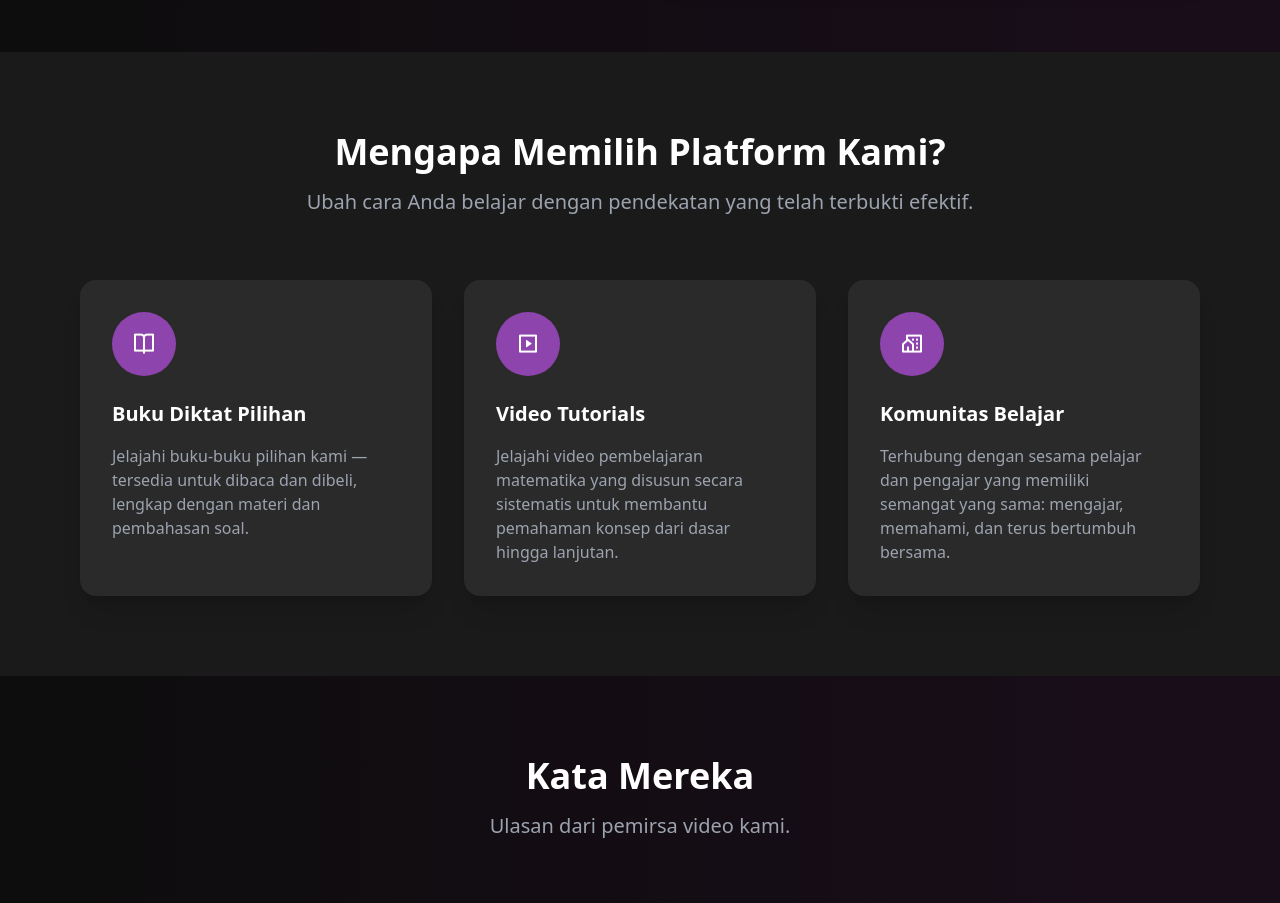
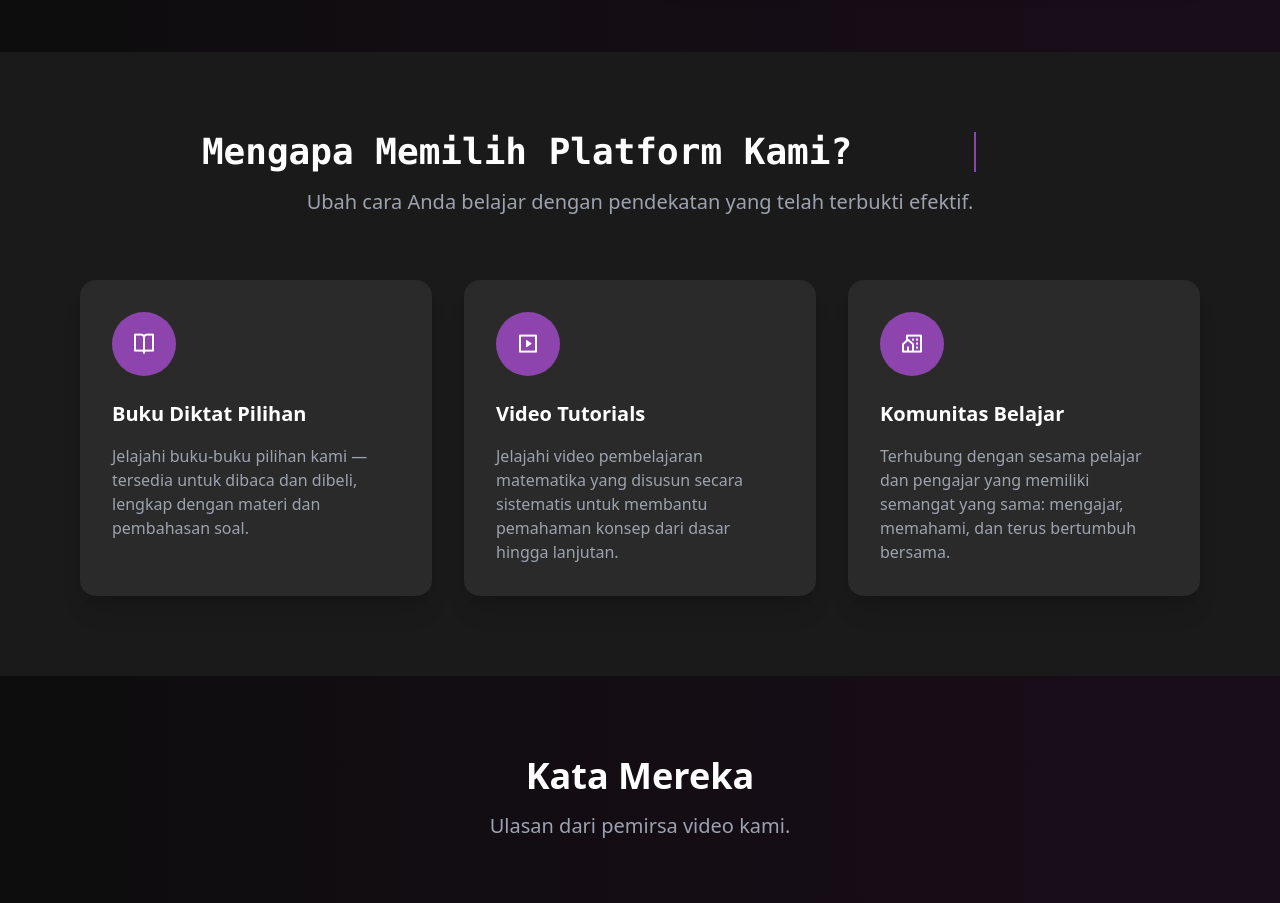
Before and after one commit to FeynmanProject/feynmanproject.github.io, a Next.js app: page / in a window 1280 px wide. Shown: the part 2540-3443 px from the top of the page. Built offline with nearby package versions, Linux system fonts and the light colour scheme.

Commit message:
Update page.tsx

```diff
--- a/app/page.tsx
+++ b/app/page.tsx
@@ -466,7 +466,9 @@ Kami mengadopsi prinsip belajar yang dikenal sebagai Teknik Feynman, yaitu metod
       <section className="py-20 bg-[#1A1A1A]">
         <div className="max-w-6xl mx-auto px-4">
           <div className="text-center mb-16">
-            <h2 className="text-3xl md:text-4xl font-bold mb-4">Mengapa Memilih Platform Kami?</h2>
+            <h2 className="text-3xl md:text-4xl font-bold mb-4 font-mono whitespace-nowrap overflow-hidden border-r-2 border-[#8E44AD] animate-typing">
+              Mengapa Memilih Platform Kami?
+            </h2>
             <p className="text-xl text-gray-400">Ubah cara Anda belajar dengan pendekatan yang telah terbukti efektif.</p>
           </div>
 
```
